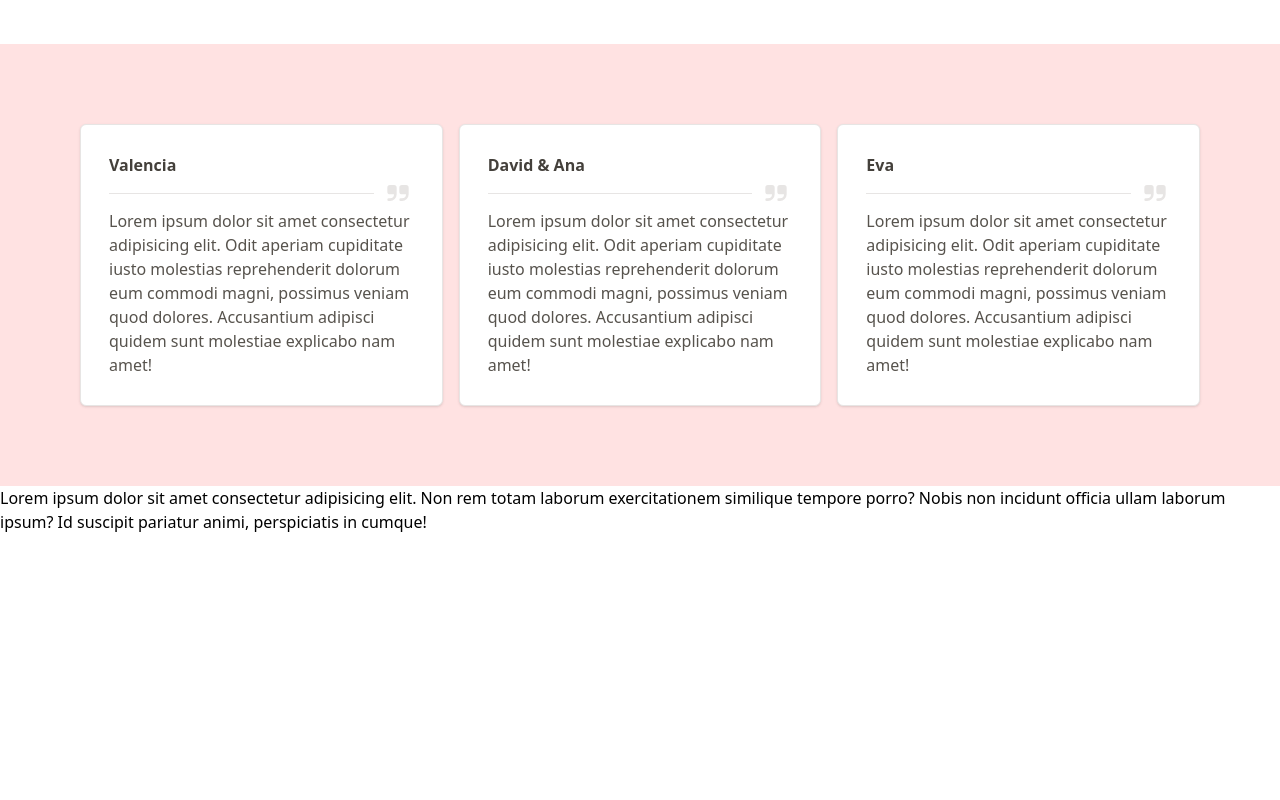
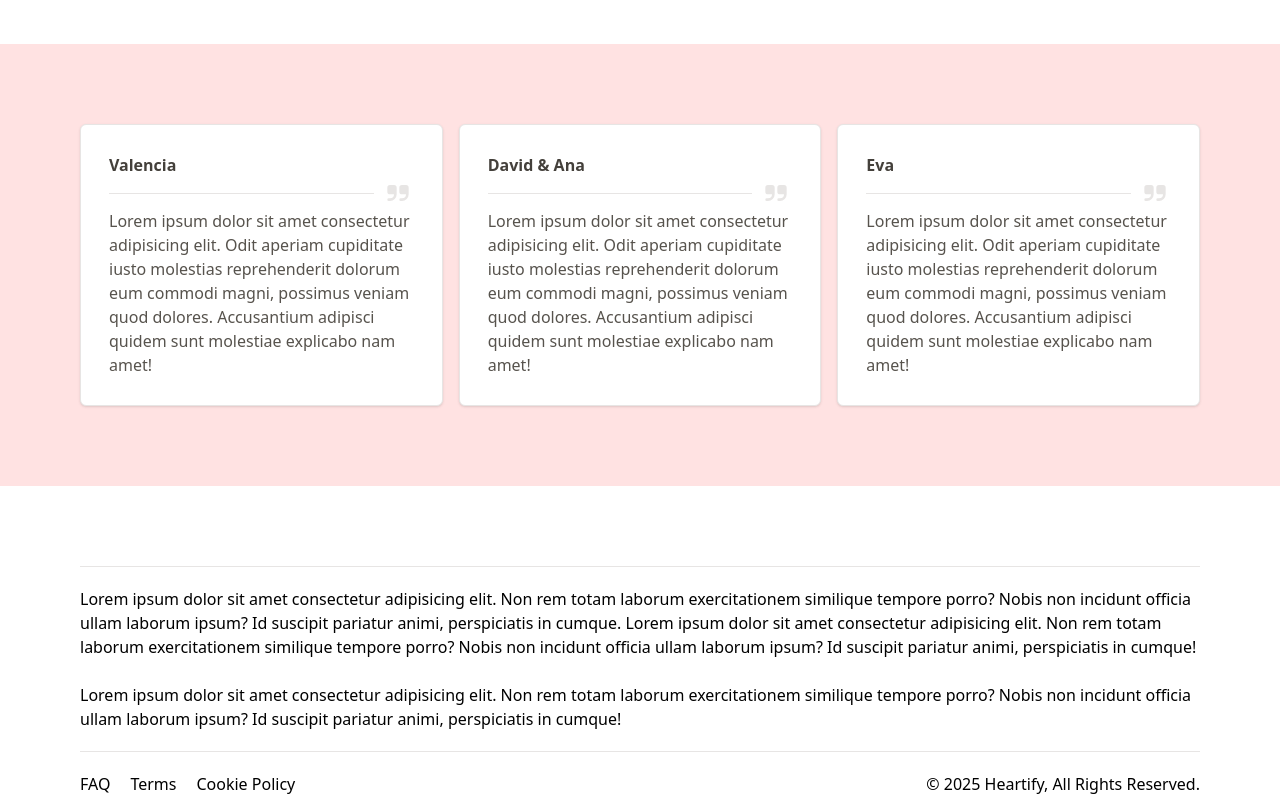
Before and after one commit to marsellius88/heartify-landing, a React (Vite) app: page / in a window 1280 px wide. Shown: the part 1208-2008 px from the top of the page. Before the commit the page ends 1742 px from the top, so only its background shows below. Built offline with nearby package versions, Linux system fonts and the light colour scheme.

Commit message:
added footer

```diff
--- a/src/App.jsx
+++ b/src/App.jsx
@@ -3,6 +3,7 @@ import Features from "./components/Features";
 import Hero from "./components/Hero";
 import Navbar from "./components/Navbar";
 import Testimonials from "./components/Testimonials";
+import Footer from "./components/Footer";
 
 function App() {
   const targetRef = useRef();
@@ -15,12 +16,7 @@ function App() {
         <div>
           <Features targetRef={targetRef} />
           <Testimonials />
-          <p>
-            Lorem ipsum dolor sit amet consectetur adipisicing elit. Non rem
-            totam laborum exercitationem similique tempore porro? Nobis non
-            incidunt officia ullam laborum ipsum? Id suscipit pariatur animi,
-            perspiciatis in cumque!
-          </p>
+          <Footer />
         </div>
       </main>
     </>
--- /dev/null
+++ b/src/components/Footer.jsx
@@ -0,0 +1,44 @@
+export default function Footer() {
+  return (
+    <footer className="px-20 pt-20">
+      <div className="py-5 border-y-1 border-stone-200">
+        <p>
+          Lorem ipsum dolor sit amet consectetur adipisicing elit. Non rem totam
+          laborum exercitationem similique tempore porro? Nobis non incidunt
+          officia ullam laborum ipsum? Id suscipit pariatur animi, perspiciatis
+          in cumque. Lorem ipsum dolor sit amet consectetur adipisicing elit.
+          Non rem totam laborum exercitationem similique tempore porro? Nobis
+          non incidunt officia ullam laborum ipsum? Id suscipit pariatur animi,
+          perspiciatis in cumque!
+        </p>
+        <br />
+        <p>
+          Lorem ipsum dolor sit amet consectetur adipisicing elit. Non rem totam
+          laborum exercitationem similique tempore porro? Nobis non incidunt
+          officia ullam laborum ipsum? Id suscipit pariatur animi, perspiciatis
+          in cumque!
+        </p>
+      </div>
+      <div className="flex justify-between pt-5 pb-1">
+        <ul className="flex space-x-5">
+          <li>
+            <a href="#faq" className="hover:text-gray-300">
+              FAQ
+            </a>
+          </li>
+          <li>
+            <a href="#terms" className="hover:text-gray-300">
+              Terms
+            </a>
+          </li>
+          <li>
+            <a href="#cookie" className="hover:text-gray-300">
+              Cookie Policy
+            </a>
+          </li>
+        </ul>
+        <p>© 2025 Heartify, All Rights Reserved.</p>
+      </div>
+    </footer>
+  );
+}
```
